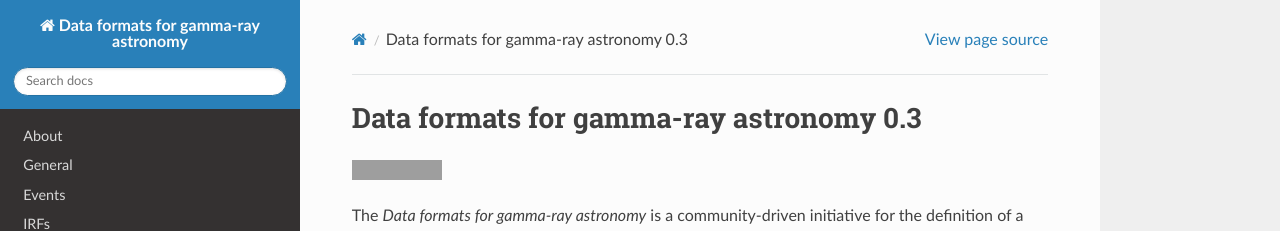
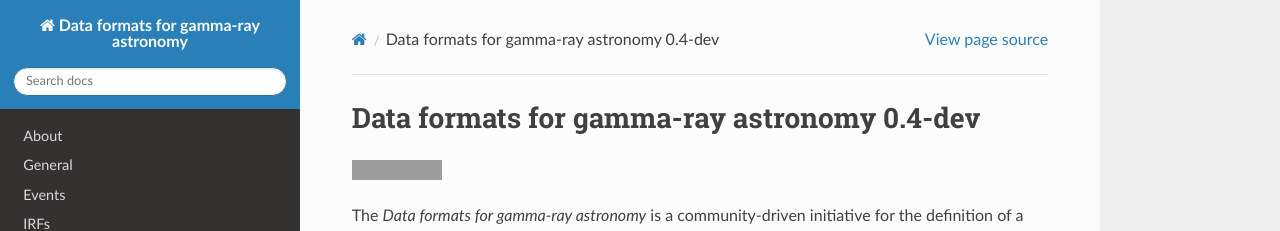
Before and after one commit to open-gamma-ray-astro/gamma-astro-data-formats, a Sphinx documentation site: the page built from source/index.rst, in a window 1280 px wide and 966 px high. Shown: the top 231 px of the window. Built offline with Sphinx 7.4.7 and the Read the Docs theme 3.1.0, drawn with Linux system fonts in a browser that asks for light colours; grey boxes are pictures that could not be loaded.

Commit message:
Update project infrastructure for 2026
- Update dependency management to use uv instead of poetry
- Update Sphinx and theme to latest version
- Update CI actions config
- Add readthedocs configuration file
- Added `make dev` using sphinx-autobuild

```diff
--- a/source/conf.py
+++ b/source/conf.py
@@ -14,7 +14,6 @@
 # serve to show the default.
 
 import sys
-import os
 import shlex
 
 # If extensions (or modules to document with autodoc) are in another directory,
@@ -59,16 +58,16 @@ author = 'Gamma-ray astronomy community'
 # built documents.
 #
 # The short X.Y version.
-version = '0.3'
+version = '0.4-dev'
 # The full version, including alpha/beta/rc tags.
-release = '0.3'
+release = '0.4-dev'
 
 # The language for content autogenerated by Sphinx. Refer to documentation
 # for a list of supported languages.
 #
 # This is also used if you do content translation via gettext catalogs.
 # Usually you set "language" from the command line for these cases.
-language = None
+language = 'en'
 
 # There are two options for replacing |today|: either, you set today to some
 # non-false value, then it is used:
@@ -110,15 +109,7 @@ todo_include_todos = False
 
 # -- Options for HTML output ----------------------------------------------
 
-# http://docs.readthedocs.org/en/latest/theme.html#how-do-i-use-this-locally-and-on-read-the-docs
-# on_rtd is whether we are on readthedocs.org
-import os
-on_rtd = os.environ.get('READTHEDOCS', None) == 'True'
-
-if not on_rtd:  # only import and set the theme if we're building docs locally
-    import sphinx_rtd_theme
-    html_theme = 'sphinx_rtd_theme'
-    html_theme_path = [sphinx_rtd_theme.get_html_theme_path()]
+html_theme = 'sphinx_rtd_theme'
 
 # The theme to use for HTML and HTML Help pages.  See the documentation for
 # a list of builtin themes.
```
Also changed, not shown: CONTRIBUTING.md (+5 -9 lines), README.md (+8 -12 lines), pyproject.toml (+9 -12 lines), .readthedocs.yaml (added), 6 other files.
